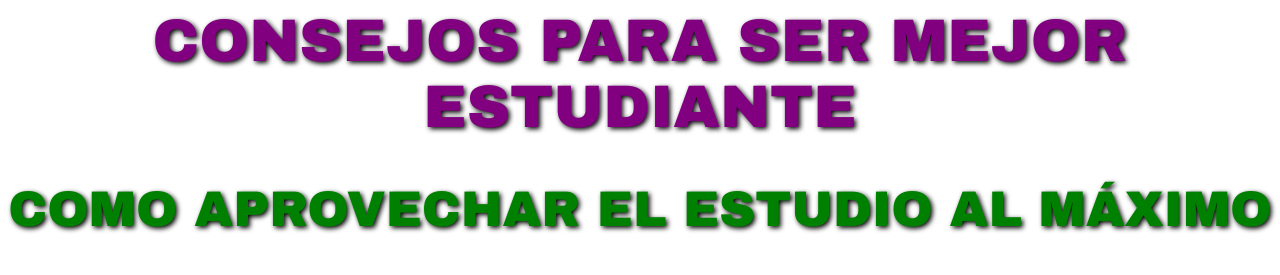
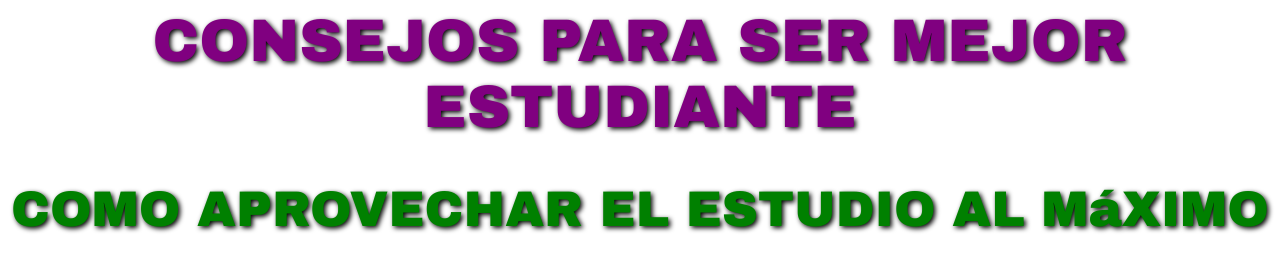
Before and after one commit to adripp77/CONSEJOS-PARA-SER-MEJOR-ESTUDIANTE, a plain HTML site: page index.html in a window 1280 px wide. Shown: the top 275 px of the page. Drawn offline with Linux system fonts and the light colour scheme.

Commit message:
Update index.html

```diff
--- a/index.html
+++ b/index.html
@@ -4,7 +4,7 @@
 	<body>
 		<title>Página web de Adrián Pérez</title>
 		<h1>CONSEJOS PARA SER MEJOR ESTUDIANTE</h1>
-		<h2>COMO APROVECHAR EL ESTUDIO AL M&AacuteXIMO</h2>
+		<h2>COMO APROVECHAR EL ESTUDIO AL M&aacuteXIMO</h2>
 		<h3>Técnicas para estudiar mejor</h3>
 				<p>· Desarrolla un horario que te permita tener suficiente tiempo para estudiar. Tener un horario te hace ver que tienes ciertas cosas que hacer y te asignará un tiempo en el que debes concentrarte solamente en estudiar.</p>
 				<video width="400" controls>
```
